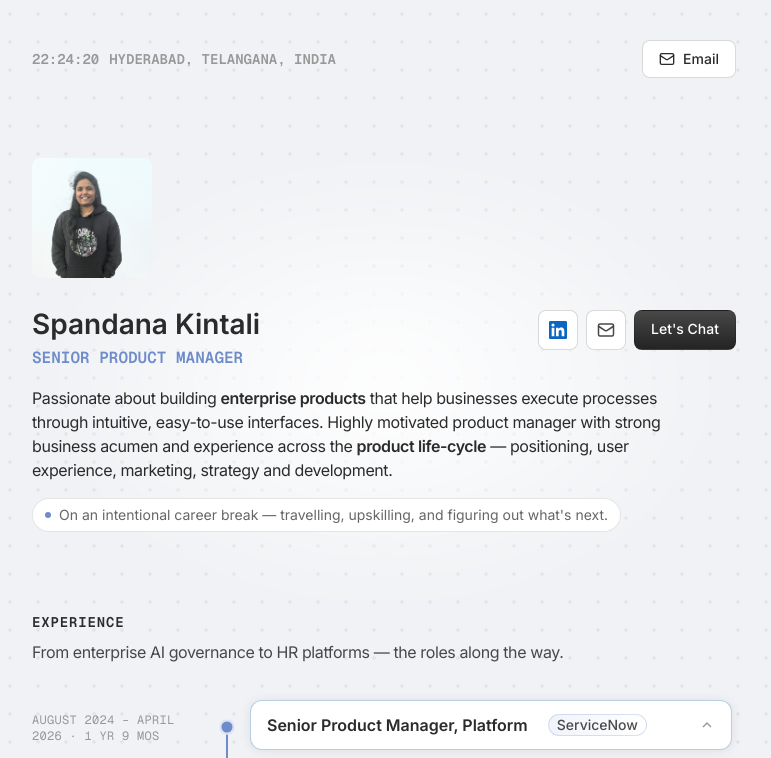
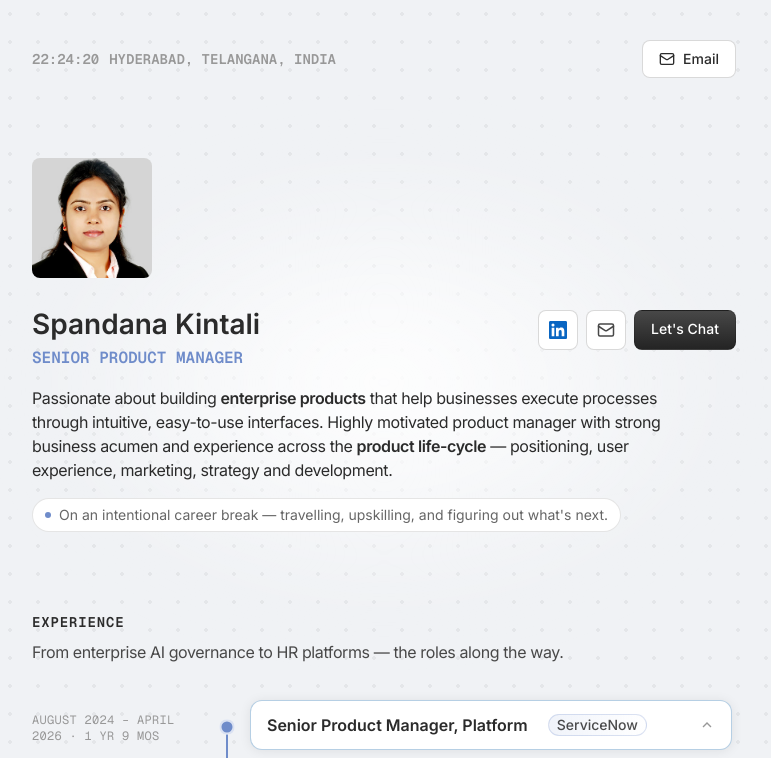
Before and after one commit to spandanakintali-curiouspm/portfolio, a Next.js app: page / in a window 1280 px wide. Shown: the top 758 px of the page, without its empty margins (256-1027 px from the left). Built offline with nearby package versions, Linux system fonts and the light colour scheme; no server answers.

Commit message:
Swap avatar photo for LinkedIn profile picture

```diff
--- a/src/components/ProfileIntro.tsx
+++ b/src/components/ProfileIntro.tsx
@@ -12,7 +12,7 @@ export default function ProfileIntro() {
 
       <div className="size-16 md:size-[120px] rounded-lg overflow-hidden z-10 relative">
         <Image
-          src="/avatar.png"
+          src="/avatar.jpg"
           alt={profile.name}
           fill
           sizes="120px"
```
Also changed, not shown: public/avatar.jpg (added), public/avatar.png (deleted).
